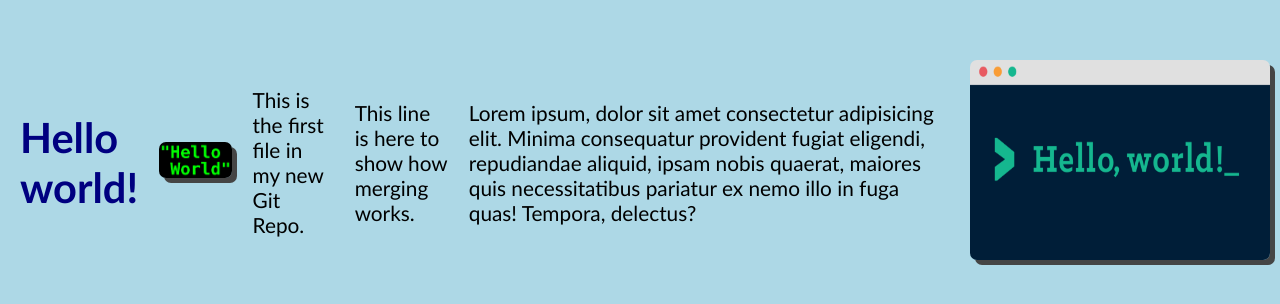
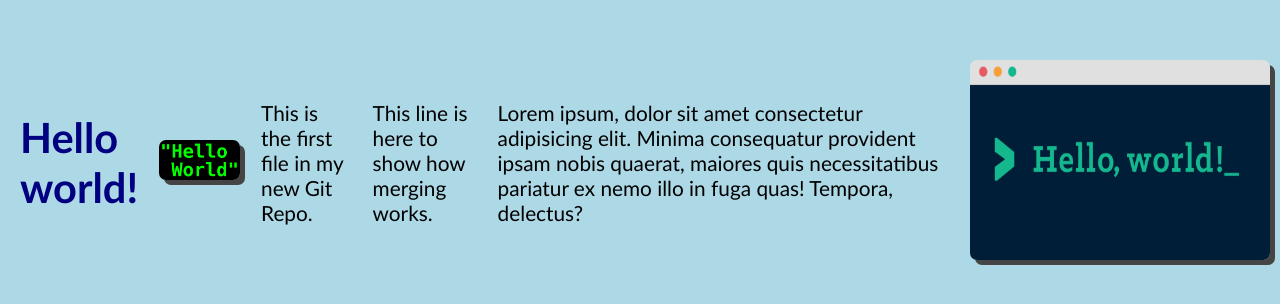
Before and after one commit to kristiankovic/hello-world, a plain HTML site: page index.html in a window 1280 px wide. Shown: the part 238-542 px from the top of the page. Drawn offline with Linux system fonts and the light colour scheme.

Commit message:
feat: se modifico el texto

```diff
--- a/index.html
+++ b/index.html
@@ -17,7 +17,7 @@
 
     <p>This line is here to show how merging works.</p>
 
-    <p>Lorem ipsum, dolor sit amet consectetur adipisicing elit. Minima consequatur provident fugiat eligendi, repudiandae aliquid, ipsam nobis quaerat, maiores quis necessitatibus pariatur ex nemo illo in fuga quas! Tempora, delectus?</p>
+    <p>Lorem ipsum, dolor sit amet consectetur adipisicing elit. Minima consequatur provident ipsam nobis quaerat, maiores quis necessitatibus pariatur ex nemo illo in fuga quas! Tempora, delectus?</p>
 
     <div>
         <img class="imagen img-2" src="img_hello_git.jpg" alt="Hello Git">
```
